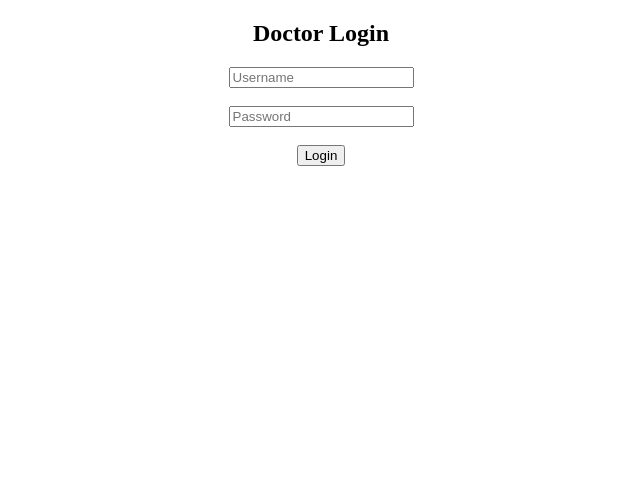
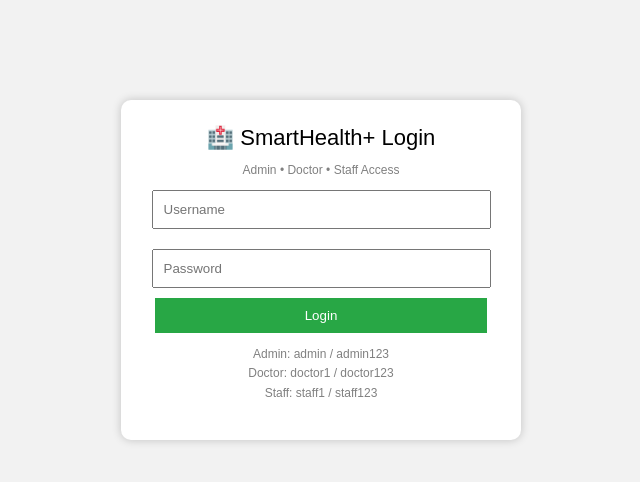
Before and after one commit to AnirudhaDash2004/SmartHealth-, a Flask app: page /login in a window 1280 px wide. Shown: the top 482 px of the page, without its empty margins (319-959 px from the left). Run offline with Flask 3, Linux system fonts and the light colour scheme; parts of the project's set-up code (start-up, migrations or seed data) failed here and were passed over.

Commit message:
Updated app

```diff
--- a/app.py
+++ b/app.py
@@ -1,19 +1,21 @@
 from reportlab.platypus import SimpleDocTemplate, Paragraph, Spacer
 from reportlab.lib.styles import getSampleStyleSheet
-from flask import Flask, render_template, request, redirect, session
+from flask import Flask, render_template, request, redirect, session, url_for
+from werkzeug.security import generate_password_hash, check_password_hash
 import pickle
 import sqlite3
 import os
 
 app=Flask(__name__)
-app.secret_key="your_secret_key"
+app.secret_key="supersecretkey123"
 
-model=pickle.load(open("model.pkl","rb"))
+model=pickle.load(open("model.pkl", "rb"))
 
 def init_db():
     conn=sqlite3.connect("database.db")
     c=conn.cursor()
 
+    # Patient records table
     c.execute("""
         CREATE TABLE IF NOT EXISTS records (
             id INTEGER PRIMARY KEY AUTOINCREMENT,
@@ -29,6 +31,31 @@ def init_db():
         )
     """)
 
+    # Users table with roles
+    c.execute("""
+        CREATE TABLE IF NOT EXISTS users (
+            id INTEGER PRIMARY KEY AUTOINCREMENT,
+            username TEXT UNIQUE,
+            password TEXT,
+            role TEXT
+        )
+    """)
+
+    # Default users
+    default_users=[
+        ("admin", generate_password_hash("admin123"), "admin"),
+        ("doctor1", generate_password_hash("doctor123"), "doctor"),
+        ("staff1", generate_password_hash("staff123"), "staff")
+    ]
+
+    for username, password, role in default_users:
+        c.execute("SELECT * FROM users WHERE username=?", (username,))
+        if not c.fetchone():
+            c.execute(
+                "INSERT INTO users (username, password, role) VALUES (?, ?, ?)",
+                (username, password, role)
+            )
+
     conn.commit()
     conn.close()
 
@@ -38,21 +65,28 @@ init_db()
 def home():
     return render_template("index.html")
 
-@app.route("/login",methods=["GET","POST"])
+@app.route("/login", methods=["GET", "POST"])
 def login():
     if request.method=="POST":
         username=request.form["username"]
         password=request.form["password"]
 
-        if username=="admin" and password=="1234":
+        conn=sqlite3.connect("database.db")
+        c=conn.cursor()
+        c.execute("SELECT * FROM users WHERE username=?", (username,))
+        user=c.fetchone()
+        conn.close()
+
+        if user and check_password_hash(user[2], password):
             session["user"]=username
-            return redirect("/admin")
+            session["role"]=user[3]
+            return redirect(url_for("admin"))
         else:
             return "Invalid Credentials"
 
     return render_template("login.html")
 
-@app.route("/predict",methods=["POST"])
+@app.route("/predict", methods=["POST"])
 def predict():
     name=request.form["name"]
     patient_id=request.form["patient_id"]
@@ -64,9 +98,9 @@ def predict():
     sleep=float(request.form["sleep"])
     activity=int(request.form["activity"])
 
-    prediction=model.predict([[age,bmi,heart_rate,sleep,activity]])[0]
+    prediction=model.predict([[age, bmi, heart_rate, sleep, activity]])[0]
 
-    risk_map={0:"Low Risk",1:"Medium Risk",2:"High Risk"}
+    risk_map={0: "Low Risk", 1: "Medium Risk", 2: "High Risk"}
     risk=risk_map[prediction]
 
     if risk=="Low Risk":
@@ -81,9 +115,9 @@ def predict():
 
     c.execute("""
         INSERT INTO records
-        (name,patient_id,contact,age,bmi,heart_rate,sleep_hours,activity_level,risk)
-        VALUES (?,?,?,?,?,?,?,?,?)
-    """,(name,patient_id,contact,age,bmi,heart_rate,sleep,activity,risk))
+        (name, patient_id, contact, age, bmi, heart_rate, sleep_hours, activity_level, risk)
+        VALUES (?, ?, ?, ?, ?, ?, ?, ?, ?)
+    """, (name, patient_id, contact, age, bmi, heart_rate, sleep, activity, risk))
 
     conn.commit()
     conn.close()
@@ -104,8 +138,6 @@ def predict():
 
 @app.route("/download")
 def download():
-    from flask import request
-
     name=request.args.get("name")
     patient_id=request.args.get("patient_id")
     contact=request.args.get("contact")
@@ -120,24 +152,23 @@ def download():
     styles=getSampleStyleSheet()
 
     story=[]
+    story.append(Paragraph("SmartHealth+ Medical Report", styles["Title"]))
+    story.append(Spacer(1, 12))
 
-    story.append(Paragraph("SmartHealth+ Medical Report",styles['Title']))
-    story.append(Spacer(1,12))
+    story.append(Paragraph(f"Patient Name: {name}", styles["Normal"]))
+    story.append(Paragraph(f"Patient ID: {patient_id}", styles["Normal"]))
+    story.append(Paragraph(f"Contact: {contact}", styles["Normal"]))
+    story.append(Spacer(1, 12))
 
-    story.append(Paragraph(f"Patient Name: {name}",styles['Normal']))
-    story.append(Paragraph(f"Patient ID: {patient_id}",styles['Normal']))
-    story.append(Paragraph(f"Contact: {contact}",styles['Normal']))
-    story.append(Spacer(1,12))
+    story.append(Paragraph("Health Data", styles["Heading2"]))
+    story.append(Paragraph(f"Age: {age}", styles["Normal"]))
+    story.append(Paragraph(f"BMI: {bmi}", styles["Normal"]))
+    story.append(Paragraph(f"Heart Rate: {heart_rate}", styles["Normal"]))
+    story.append(Paragraph(f"Sleep Hours: {sleep}", styles["Normal"]))
+    story.append(Paragraph(f"Activity Level: {activity}", styles["Normal"]))
+    story.append(Spacer(1, 12))
 
-    story.append(Paragraph("Health Data",styles['Heading2']))
-    story.append(Paragraph(f"Age: {age}",styles['Normal']))
-    story.append(Paragraph(f"BMI: {bmi}",styles['Normal']))
-    story.append(Paragraph(f"Heart Rate: {heart_rate}",styles['Normal']))
-    story.append(Paragraph(f"Sleep Hours: {sleep}",styles['Normal']))
-    story.append(Paragraph(f"Activity Level: {activity}",styles['Normal']))
-    story.append(Spacer(1,12))
-
-    story.append(Paragraph(f"Risk Level: {risk}",styles['Heading2']))
+    story.append(Paragraph(f"Risk Level: {risk}", styles["Heading2"]))
 
     if risk=="Low Risk":
         advice="You are healthy! Maintain a balanced diet, exercise regularly, and sleep well."
@@ -146,8 +177,8 @@ def download():
     else:
         advice="High risk detected. Immediate consultation with a doctor is strongly recommended."
 
-    story.append(Paragraph("Recommendation:",styles['Heading2']))
-    story.append(Paragraph(advice,styles['Normal']))
+    story.append(Paragraph("Recommendation:", styles["Heading2"]))
+    story.append(Paragraph(advice, styles["Normal"]))
 
     doc.build(story)
 
@@ -155,33 +186,30 @@ def download():
 
 @app.route("/admin")
 def admin():
-    # 🔍 Get search + filter values from URL
+    if "user" not in session:
+        return redirect(url_for("login"))
+
     search=request.args.get("search")
     filter_type=request.args.get("filter")
 
     conn=sqlite3.connect("database.db")
     c=conn.cursor()
 
-    # 🧠 Dynamic query
     query="SELECT * FROM records WHERE 1=1"
     params=[]
 
-    # 🔍 Search (by name OR patient_id)
     if search:
         query+=" AND (name LIKE ? OR patient_id LIKE ?)"
         params.extend([f"%{search}%", f"%{search}%"])
 
-    # 🎯 Filter
     if filter_type=="high":
         query+=" AND risk='High Risk'"
     elif filter_type=="recent":
         query+=" ORDER BY id DESC LIMIT 5"
 
-    # Run query
     c.execute(query, params)
     data=c.fetchall()
 
-    # 📊 Dashboard stats (KEEP SAME)
     c.execute("SELECT COUNT(*) FROM records WHERE risk='Low Risk'")
     low=c.fetchone()[0]
 
@@ -193,6 +221,8 @@ def admin():
 
     c.execute("SELECT AVG(bmi) FROM records")
     avg_bmi=c.fetchone()[0]
+    if avg_bmi is None:
+        avg_bmi=0
 
     conn.close()
 
@@ -202,14 +232,21 @@ def admin():
         low=low,
         medium=medium,
         high=high,
-        avg_bmi=avg_bmi
+        avg_bmi=avg_bmi,
+        username=session.get("user"),
+        role=session.get("role")
     )
 
 @app.route("/delete/<int:id>")
 def delete(id):
+    if "user" not in session:
+        return redirect(url_for("login"))
+
+    if session.get("role")!="admin":
+        return "Access Denied: Only admin can delete records."
+
     conn=sqlite3.connect("database.db")
     c=conn.cursor()
-
     c.execute("DELETE FROM records WHERE id=?", (id,))
     conn.commit()
     conn.close()
@@ -218,22 +255,31 @@ def delete(id):
 
 @app.route("/edit/<int:id>")
 def edit(id):
+    if "user" not in session:
+        return redirect(url_for("login"))
+
+    if session.get("role") not in ["admin", "doctor"]:
+        return "Access Denied: Only admin or doctor can edit records."
+
     conn=sqlite3.connect("database.db")
     c=conn.cursor()
-
     c.execute("SELECT * FROM records WHERE id=?", (id,))
     record=c.fetchone()
-
     conn.close()
 
     return render_template("edit.html", record=record)
 
 @app.route("/update/<int:id>", methods=["POST"])
 def update(id):
+    if "user" not in session:
+        return redirect(url_for("login"))
+
+    if session.get("role") not in ["admin", "doctor"]:
+        return "Access Denied: Only admin or doctor can update records."
+
     name=request.form["name"]
     patient_id=request.form["patient_id"]
     contact=request.form["contact"]
-
     age=request.form["age"]
     bmi=request.form["bmi"]
     heart_rate=request.form["heart_rate"]
@@ -256,9 +302,11 @@ def update(id):
 
 @app.route("/logout")
 def logout():
-    session.pop("user",None)
-    return redirect("/login")
+    session.pop("user", None)
+    session.pop("role", None)
+    return redirect(url_for("login"))
 
 if __name__=="__main__":
-    #app.run(debug=True)
+    # app.run(debug=True)
+    # For deployment use:
     app.run(host="0.0.0.0", port=int(os.environ.get("PORT", 10000)))
--- a/templates/login.html
+++ b/templates/login.html
@@ -1,17 +1,76 @@
 <!DOCTYPE html>
 <html>
 <head>
-    <title>Login</title>
+    <title>SmartHealth+ Login</title>
+    <style>
+        body{
+            font-family: Arial;
+            background:#f2f2f2;
+        }
+
+        .box{
+            width:350px;
+            margin:100px auto;
+            padding:25px;
+            background:white;
+            border-radius:10px;
+            box-shadow:0px 0px 10px rgba(0,0,0,0.2);
+            text-align:center;
+        }
+
+        input{
+            width:90%;
+            padding:10px;
+            margin:10px 0;
+        }
+
+        button{
+            width:95%;
+            padding:10px;
+            background:#28a745;
+            color:white;
+            border:none;
+            cursor:pointer;
+        }
+
+        button:hover{
+            background:#218838;
+        }
+
+        .title{
+            font-size:22px;
+            margin-bottom:10px;
+        }
+
+        .note{
+            font-size:12px;
+            color:gray;
+            line-height: 1.6;
+        }
+    </style>
 </head>
+
 <body>
 
-<h2 style="text-align:center;">Doctor Login</h2>
+<div class="box">
 
-<form method="POST" style="text-align:center;">
-    <input type="text" name="username" placeholder="Username" required><br><br>
-    <input type="password" name="password" placeholder="Password" required><br><br>
-    <button type="submit">Login</button>
-</form>
+    <div class="title">🏥 SmartHealth+ Login</div>
+    <div class="note">Admin • Doctor • Staff Access</div>
+
+    <form method="POST">
+        <input type="text" name="username" placeholder="Username" required>
+        <input type="password" name="password" placeholder="Password" required>
+
+        <button type="submit">Login</button>
+    </form>
+
+    <p class="note">
+        Admin: admin / admin123<br>
+        Doctor: doctor1 / doctor123<br>
+        Staff: staff1 / staff123
+    </p>
+
+</div>
 
 </body>
 </html>
```
Also changed, not shown: templates/admin.html (+30 -15 lines), database.db.
